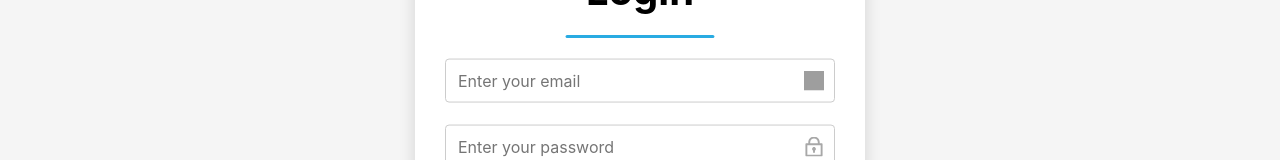
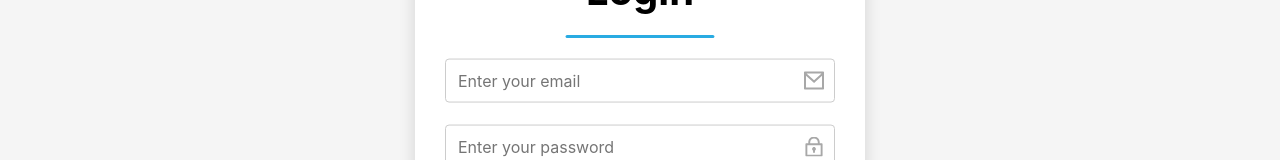
Before and after one commit to Dogan36/join_v2_frontend, a Vue app: page /start in a window 1280 px wide. Shown: the part 267-427 px from the top of the page. Built offline with nearby package versions, Linux system fonts and the light colour scheme; grey boxes are pictures that could not be loaded.

Commit message:
fix: update icon paths to use aliases for consistency across contact and profile components

```diff
--- a/src/components/home/ContactsComponents/ContactOverlay.vue
+++ b/src/components/home/ContactsComponents/ContactOverlay.vue
@@ -24,7 +24,7 @@
           v-model="contactName"
           type="text"
           placeholder="Name"
-          icon="@/assets/img/userIcon.svg"
+          icon="user"
           :error="nameError"
           :errorMessages="{
             nameError: nameError ? 'Name is required' : '',
@@ -34,7 +34,7 @@
           v-model="contactEmail"
           type="email"
           placeholder="Email"
-          icon="@/assets/img/loginMail.svg"
+          icon="email"
           :error="emailError || emailFormatError || emailTakenError"
           :errorMessages="{
             emailError: emailError ? 'Email is required' : '',
@@ -46,7 +46,7 @@
           v-model="contactPhone"
           type="number"
           placeholder="Phone"
-          icon="@/assets/img/phone.svg"
+          icon="phone"
         />
 
         <div class="form-buttons">
--- a/src/components/shared/EditProfil.vue
+++ b/src/components/shared/EditProfil.vue
@@ -14,7 +14,7 @@
             v-model="newName"
             type="text"
             placeholder="Enter your name"
-            icon="@/assets/img/userIcon.svg"
+            icon="user"
             :error="nameError"
             :errorMessages="{ nameError: nameError ? 'Name is required' : '' }"
           />
@@ -22,7 +22,7 @@
             v-model="newEmail"
             type="email"
             placeholder="Enter your email"
-            icon="@/assets/img/loginMail.svg"
+            icon="email"
             :error="emailError || emailFormatError || emailTakenError"
             :errorMessages="{ emailError: emailError ? 'Email is required' : '',
                               emailFormatError: emailFormatError ? 'Email format is invalid' : '',
@@ -33,7 +33,7 @@
             v-model="newPhone"
             type="number"
             placeholder="Enter your number"
-            icon="@/assets/img/phone.svg"
+            icon="phone"
           />
         </div>
         <div class="button-container">
--- a/src/components/shared/InputField.vue
+++ b/src/components/shared/InputField.vue
@@ -22,7 +22,7 @@
 
     <img
       v-else-if="icon"
-      :src="icon"
+      :src="resolvedIcon"
       :alt="iconAlt || 'Icon'"
       class="input-icon"
       @click="emitIconClick"
@@ -39,6 +39,9 @@ import { defineProps, defineEmits } from 'vue';
 import loginPasswordSvg from '@/assets/img/loginPassword.svg';
 import visibleIconSvg from '@/assets/img/visibleIcon.svg';
 import notVisibleIconSvg from '@/assets/img/notVisibleIcon.svg';
+import loginMailSvg from '@/assets/img/loginMail.svg';
+import phoneSvg from '@/assets/img/phone.svg';
+import userIconSvg from '@/assets/img/userIcon.svg';
 
 // Props definition
 /**
@@ -134,6 +137,17 @@ const passwordIconClass = computed(() => {
 const onInput = (event) => {
   emit("update:modelValue", event.target.value);
 };
+
+const iconMap = {
+  "email": loginMailSvg,
+  "phone": phoneSvg,
+  "user": userIconSvg,
+};
+
+const resolvedIcon = computed(() => {
+  return iconMap[props.icon];
+});
+console.log(props.icon);
 
 /**
  * @vue-method {Function} togglePasswordVisibility - Toggles the visibility of the password.
--- a/src/components/start/Login.vue
+++ b/src/components/start/Login.vue
@@ -13,7 +13,7 @@
         type="email"
         placeholder="Enter your email"
         autocomplete="current-email"
-        icon="@/assets/img/loginMail.svg"
+        icon="email"
         :error="emailError || emailFormatError || emailNotFoundError"
         :errorMessages="{
           emailError: emailError ? 'Email is required' : '',
--- a/src/components/start/SignUp.vue
+++ b/src/components/start/SignUp.vue
@@ -11,7 +11,7 @@
         v-model="signupName"
         type="string"
         placeholder="Name"
-        icon="@/assets/img/userIcon.svg"
+        icon="user"
         :error="nameError"
         :errorMessages="{
           nameError: nameError ? 'Name is required' : '',
@@ -21,7 +21,7 @@
         v-model="signupEmail"
         type="email"
         placeholder="E-Mail"
-        icon="@/assets/img/loginMail.svg"
+        icon="email"
         :error="emailError || emailFormatError || emailTakenError"
         :errorMessages="{
           emailError: emailError ? 'Email is required' : '',
@@ -59,7 +59,7 @@
         <input type="checkbox" v-model="readPrivacy" />
         I accept the <span @click="showPrivacyPolicy">Privacy Policy</span>
       </div>
-      <p v-if="privacyError" class="error-message">Please read and accept the Privacy Policy.</p>
+      <p v-if="privacyError" class="error-message" style="align-self: center;">Please read and accept the Privacy Policy.</p>
       <div class="login-buttons">
         <button class="main-button-layout" type="submit">Sign Up</button>
       </div>
@@ -74,7 +74,7 @@ import InputField from "../shared/InputField.vue";
 import { useLoadingOverlay } from '@/composables/useLoadingOverlay';
 import { useConfirmationOverlay } from "@/composables/useConfirmationOverlay";
 import router from "@/router";
-
+import { API_BASE_URL } from "@/config";
 const { showOverlay, hideOverlay } = useLoadingOverlay();
 const { showConfirmation } = useConfirmationOverlay();
 
@@ -160,7 +160,7 @@ const showPrivacyPolicy = () => {
 async function signUp(name, email, password) {
   showOverlay();
   try {
-    const response = await fetch('http://localhost:8000/api/v1/user/register/', {
+    const response = await fetch(`${API_BASE_URL}/user/register/`, {
       method: 'POST',
       headers: {
         'Content-Type': 'application/json'
```
